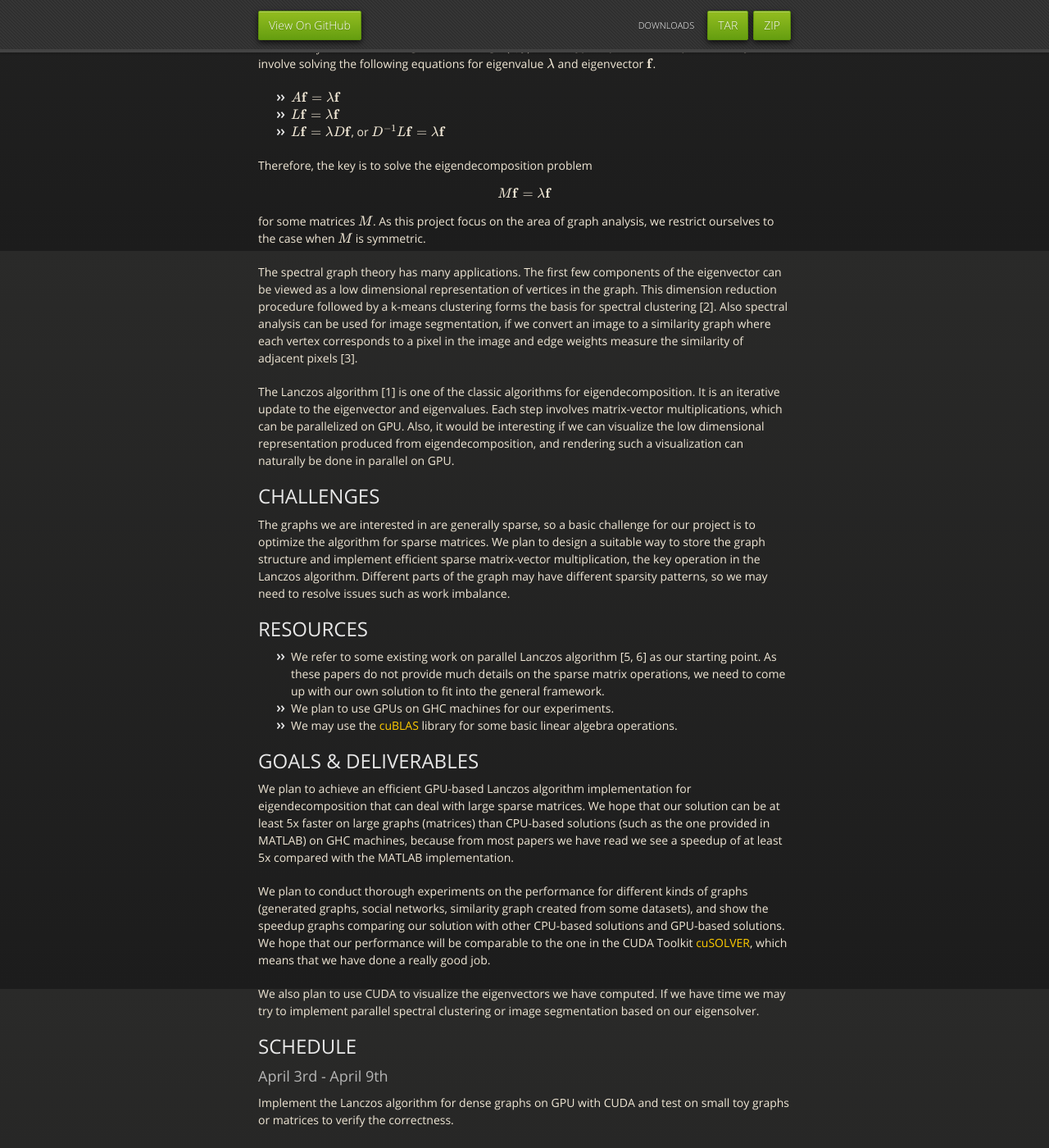
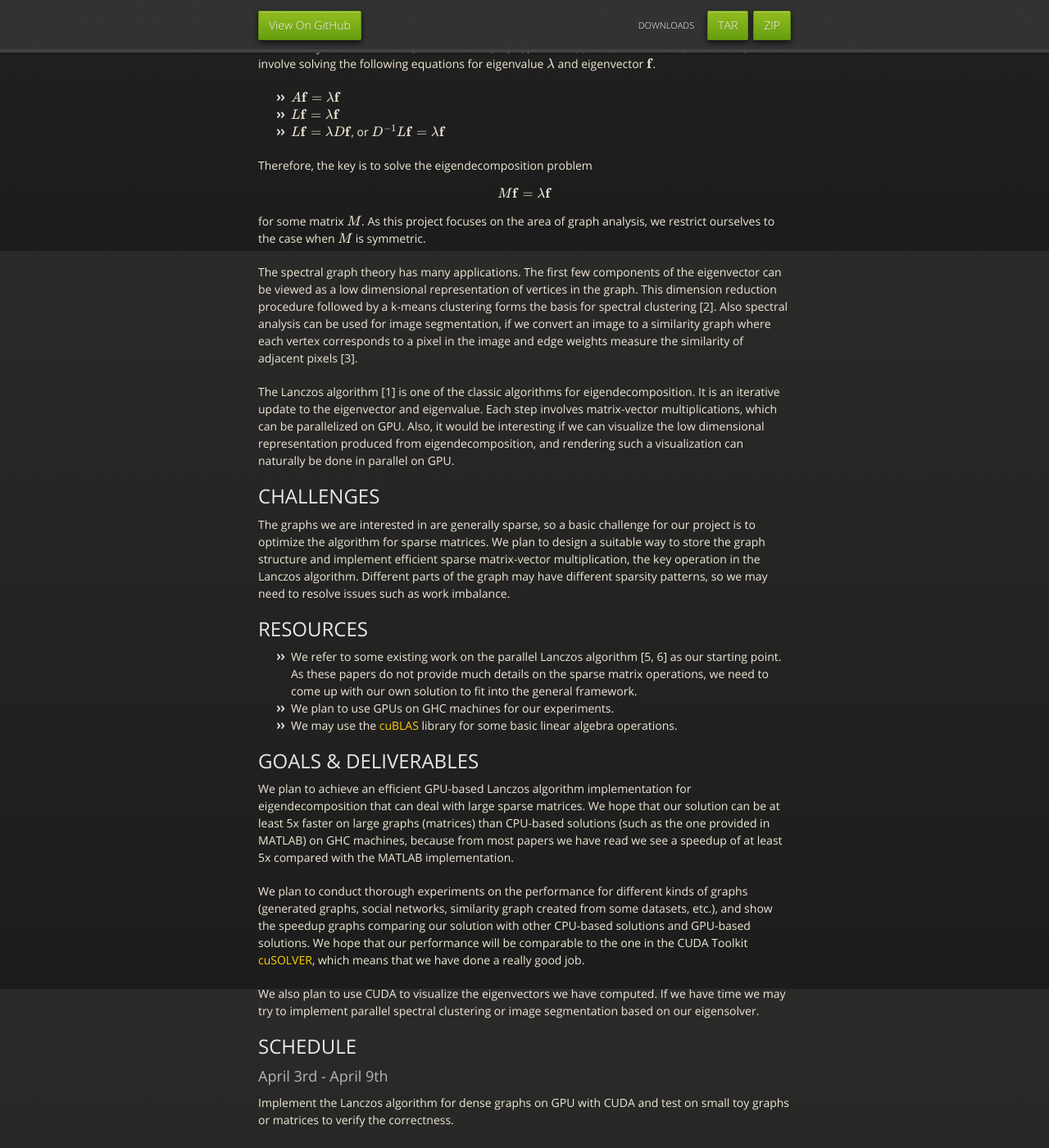
Before and after one commit to linhr/15618, a Jekyll site: the page built from proposal/index.md, in a window 1280 px wide and 1400 px high, scrolled down 594 px. Shown: the whole window at 82% size. Built offline with Jekyll 4.4.1, drawn with Linux system fonts in a browser that asks for light colours; nearby versions of some CDN libraries; Markdown is read by kramdown in place of the engine named in the settings; formulas are drawn with MathJax 3; some of the changed text lies outside the part shown.

Commit message:
Fix minor problems in proposal

```diff
--- a/proposal/index.md
+++ b/proposal/index.md
@@ -16,11 +16,11 @@ Eigendecomposition is a basic routine in many linear algebra libraries. It is al
 *   \\(L\mathbf{f} = \lambda \mathbf{f}\\)
 *   \\(L\mathbf{f} = \lambda D\mathbf{f}\\), or \\(D^{-1}L\mathbf{f} = \lambda\mathbf{f}\\)
 
-Therefore, the key is to solve the eigendecomposition problem \\[M\mathbf{f} = \lambda \mathbf{f}\\] for some matrices \\(M\\). As this project focus on the area of graph analysis, we restrict ourselves to the case when \\(M\\) is symmetric.
+Therefore, the key is to solve the eigendecomposition problem \\[M\mathbf{f} = \lambda \mathbf{f}\\] for some matrix \\(M\\). As this project focuses on the area of graph analysis, we restrict ourselves to the case when \\(M\\) is symmetric.
 
 The spectral graph theory has many applications. The first few components of the eigenvector can be viewed as a low dimensional representation of vertices in the graph. This dimension reduction procedure followed by a k-means clustering forms the basis for spectral clustering [2]. Also spectral analysis can be used for image segmentation, if we convert an image to a similarity graph where each vertex corresponds to a pixel in the image and edge weights measure the similarity of adjacent pixels [3].
 
-The Lanczos algorithm [1] is one of the classic algorithms for eigendecomposition. It is an iterative update to the eigenvector and eigenvalues. Each step involves matrix-vector multiplications, which can be parallelized on GPU. Also, it would be interesting if we can visualize the low dimensional representation produced from eigendecomposition, and rendering such a visualization can naturally be done in parallel on GPU.
+The Lanczos algorithm [1] is one of the classic algorithms for eigendecomposition. It is an iterative update to the eigenvector and eigenvalue. Each step involves matrix-vector multiplications, which can be parallelized on GPU. Also, it would be interesting if we can visualize the low dimensional representation produced from eigendecomposition, and rendering such a visualization can naturally be done in parallel on GPU.
 
 ## CHALLENGES
 
@@ -28,7 +28,7 @@ The graphs we are interested in are generally sparse, so a basic challenge for o
 
 ## RESOURCES
 
-* We refer to some existing work on parallel Lanczos algorithm [5, 6] as our starting point. As these papers do not provide much details on the sparse matrix operations, we need to come up with our own solution to fit into the general framework.
+* We refer to some existing work on the parallel Lanczos algorithm [5, 6] as our starting point. As these papers do not provide much details on the sparse matrix operations, we need to come up with our own solution to fit into the general framework.
 * We plan to use GPUs on GHC machines for our experiments.
 * We may use the [cuBLAS](https://developer.nvidia.com/cuBLAS) library for some basic linear algebra operations.
 
@@ -36,7 +36,7 @@ The graphs we are interested in are generally sparse, so a basic challenge for o
 
 We plan to achieve an efficient GPU-based Lanczos algorithm implementation for eigendecomposition that can deal with large sparse matrices. We hope that our solution can be at least 5x faster on large graphs (matrices) than CPU-based solutions (such as the one provided in MATLAB) on GHC machines, because from most papers we have read we see a speedup of at least 5x compared with the MATLAB implementation.
 
-We plan to conduct thorough experiments on the performance for different kinds of graphs (generated graphs, social networks, similarity graph created from some datasets), and show the speedup graphs comparing our solution with other CPU-based solutions and GPU-based solutions. We hope that our performance will be comparable to the one in the CUDA Toolkit [cuSOLVER](https://developer.nvidia.com/cusolver), which means that we have done a really good job.
+We plan to conduct thorough experiments on the performance for different kinds of graphs (generated graphs, social networks, similarity graph created from some datasets, etc.), and show the speedup graphs comparing our solution with other CPU-based solutions and GPU-based solutions. We hope that our performance will be comparable to the one in the CUDA Toolkit [cuSOLVER](https://developer.nvidia.com/cusolver), which means that we have done a really good job.
 
 We also plan to use CUDA to visualize the eigenvectors we have computed. If we have time we may try to implement parallel spectral clustering or image segmentation based on our eigensolver.
 
```
Also changed, not shown: other parts of proposal/index.md (+2 -2 lines).
